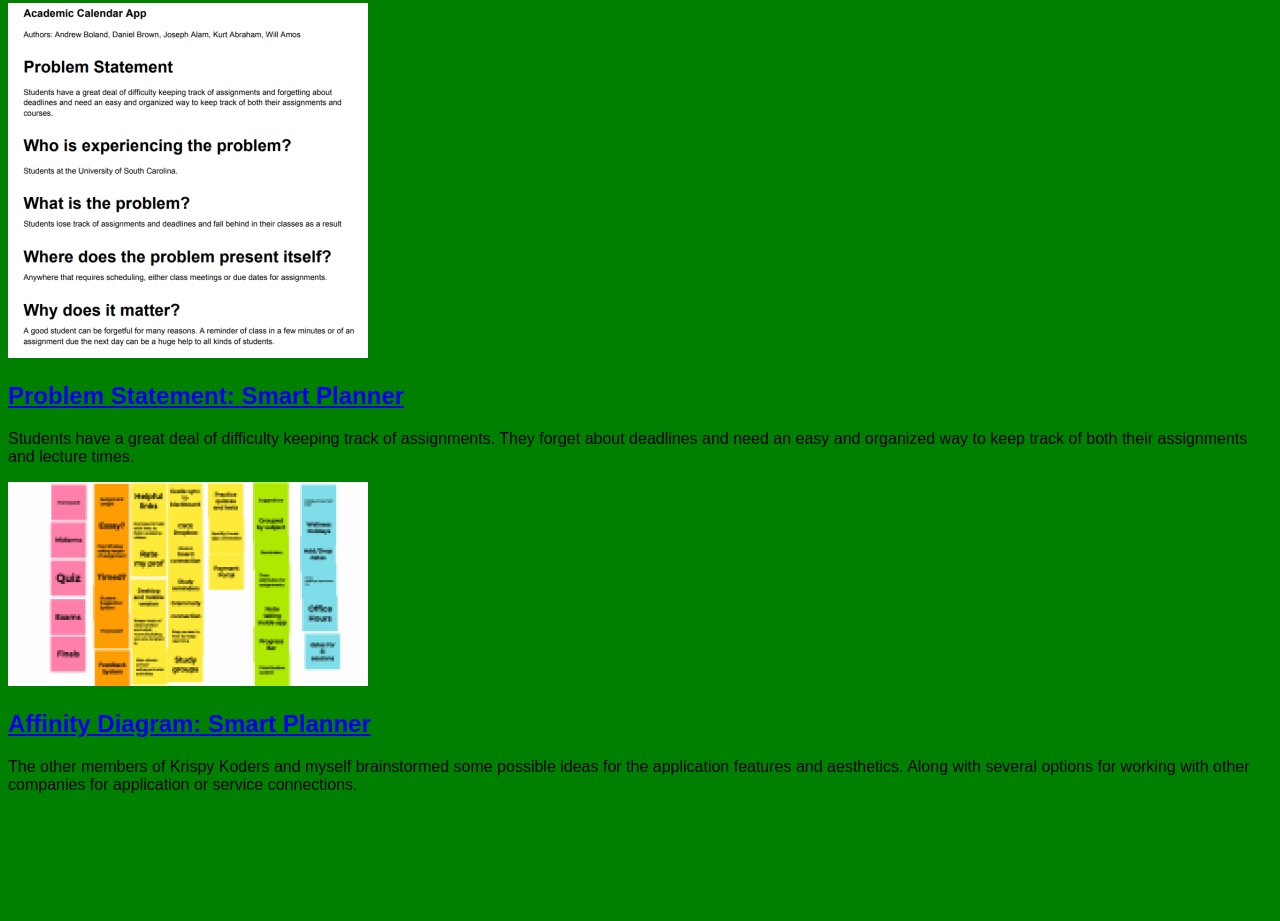
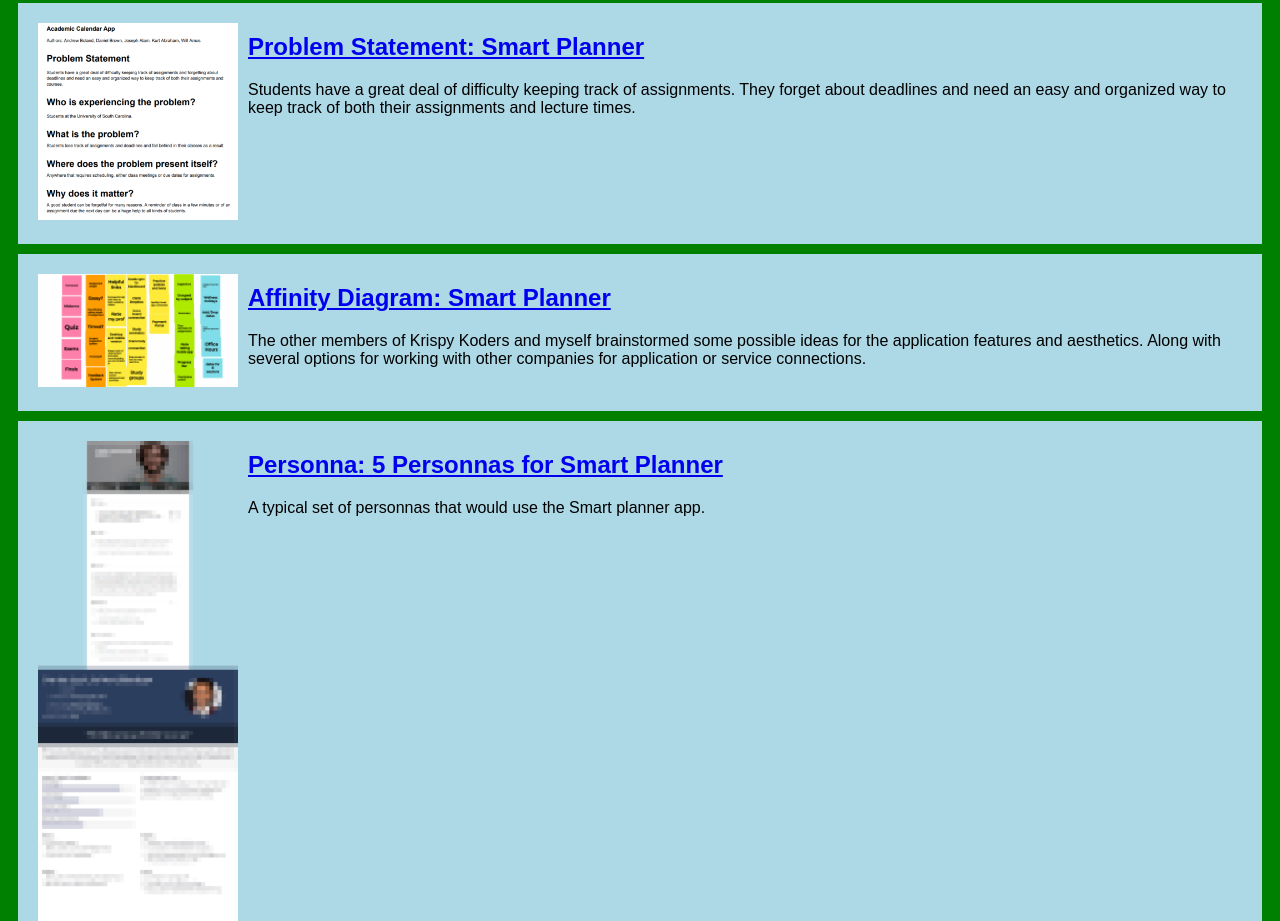
Before and after one commit to agboland/agboland.github.io, a plain HTML site: page index.html in a window 1280 px wide. Shown: the part 77-998 px from the top of the page. Before the commit the page ends 887 px from the top, so only its background shows below. Drawn offline with Linux system fonts and the light colour scheme.

Commit message:
Add files via upload

```diff
--- a/index.html
+++ b/index.html
@@ -28,5 +28,15 @@
                 </p>
               </section>
           </section>
+           <!--Personna Assignment-->
+           <section class="assignment">
+            <a href="files/Personnas.pdf"><img src="images/Personna.png">
+              <section class="ass-details">
+                <a href="files/Personnas.pdf"><h2>Personna: 5 Personnas for Smart Planner </h2></a>
+                  <p>
+                    A typical set of personnas that would use the Smart planner app.
+                </p>
+              </section>
+          </section>
     </body>
 </html>
--- a/styles.css
+++ b/styles.css
@@ -1,6 +1,18 @@
 body {
     background:green;
     font-family:Arial, Helvetica, sans-serif;
+}
+
+.assignment {
+    display:flex;
+    padding: 10px;
+    margin:10px;
+    background: lightblue;
+}
+
+.assignment img {
+    width: 200px;
+    padding:10px;
 }
 
 h1 {
```
Also changed, not shown: images/Personna.png (added), 1 other file.
